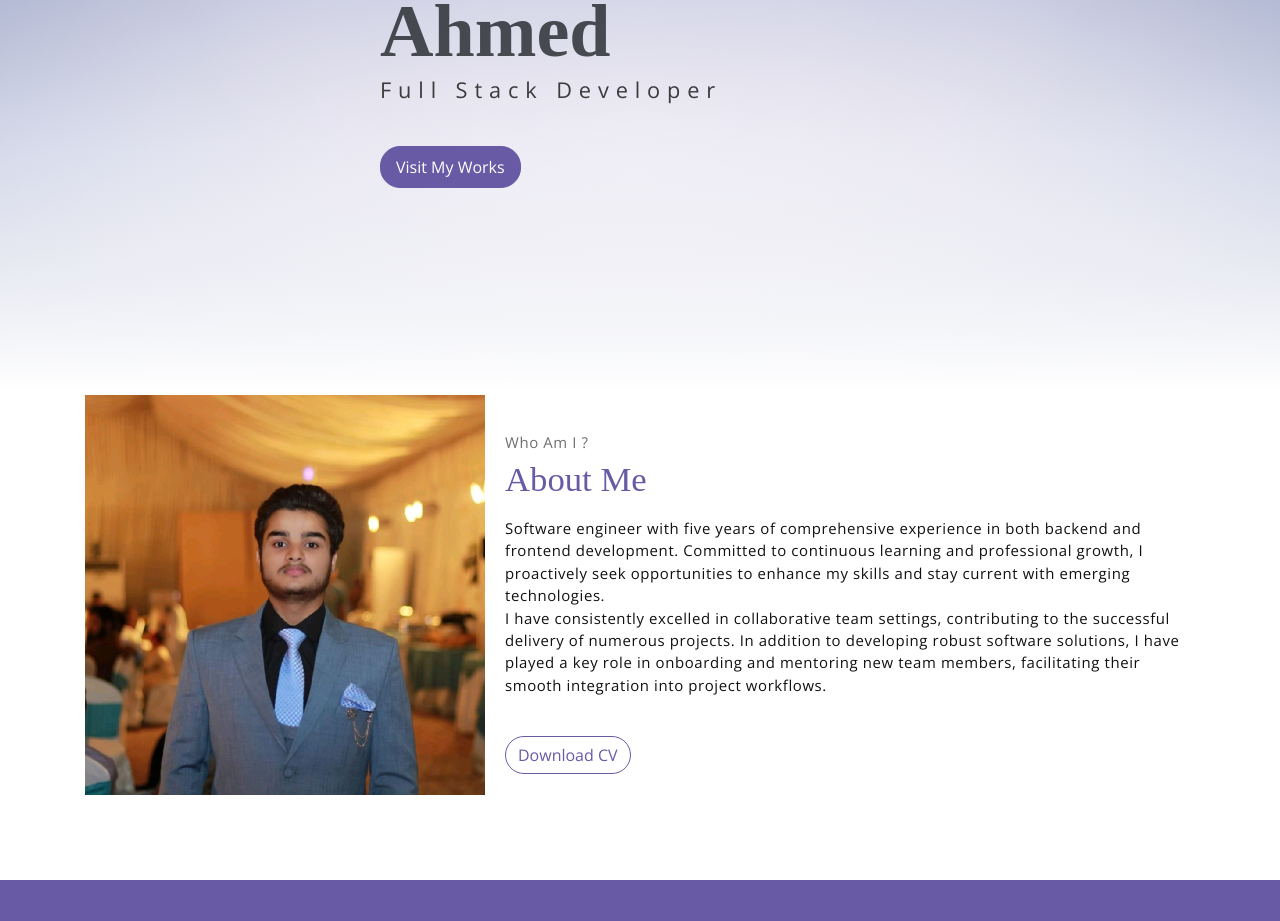
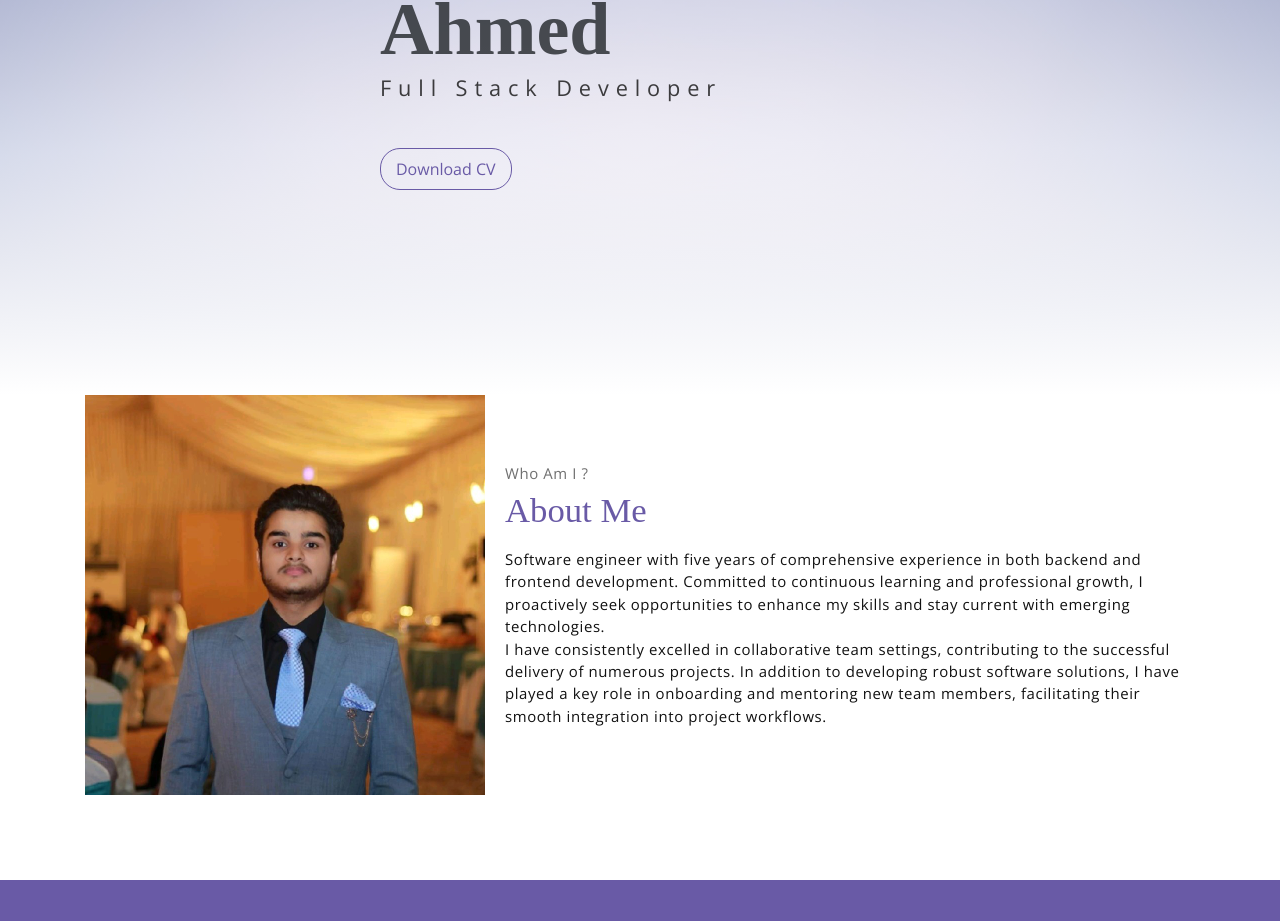
Before and after one commit to Abeer-ahmad-123/Portfolio, a Next.js app: page / in a window 1280 px wide. Shown: the part 405-1326 px from the top of the page. Built offline with nearby package versions, Linux system fonts and the light colour scheme; a web font is replaced by a local one.

Commit message:
Replaced visit my work with download CV

```diff
--- a/src/components/About/index.tsx
+++ b/src/components/About/index.tsx
@@ -24,11 +24,6 @@ const About = () => {
               key role in onboarding and mentoring new team members,
               facilitating their smooth integration into project workflows.
             </p>
-            <a href="/cv.pdf" download="Abeer Ahmed CV.pdf">
-              <button className="btn-rounded btn btn-outline-primary mt-4">
-                Download CV
-              </button>
-            </a>
           </div>
         </div>
       </div>
--- a/src/components/Header/index.tsx
+++ b/src/components/Header/index.tsx
@@ -11,7 +11,12 @@ const Header = () => {
         </h1>
         <p className="header-subtitle">Full Stack Developer</p>
 
-        <button className="btn btn-primary">Visit My Works</button>
+        {/* <button className="btn btn-primary">Visit My Works</button> */}
+        <a href="/cv.pdf" download="Abeer Ahmed CV.pdf">
+          <button className="btn-rounded btn btn-outline-primary mt-4">
+            Download CV
+          </button>
+        </a>
       </div>
     </header>
   );
```
